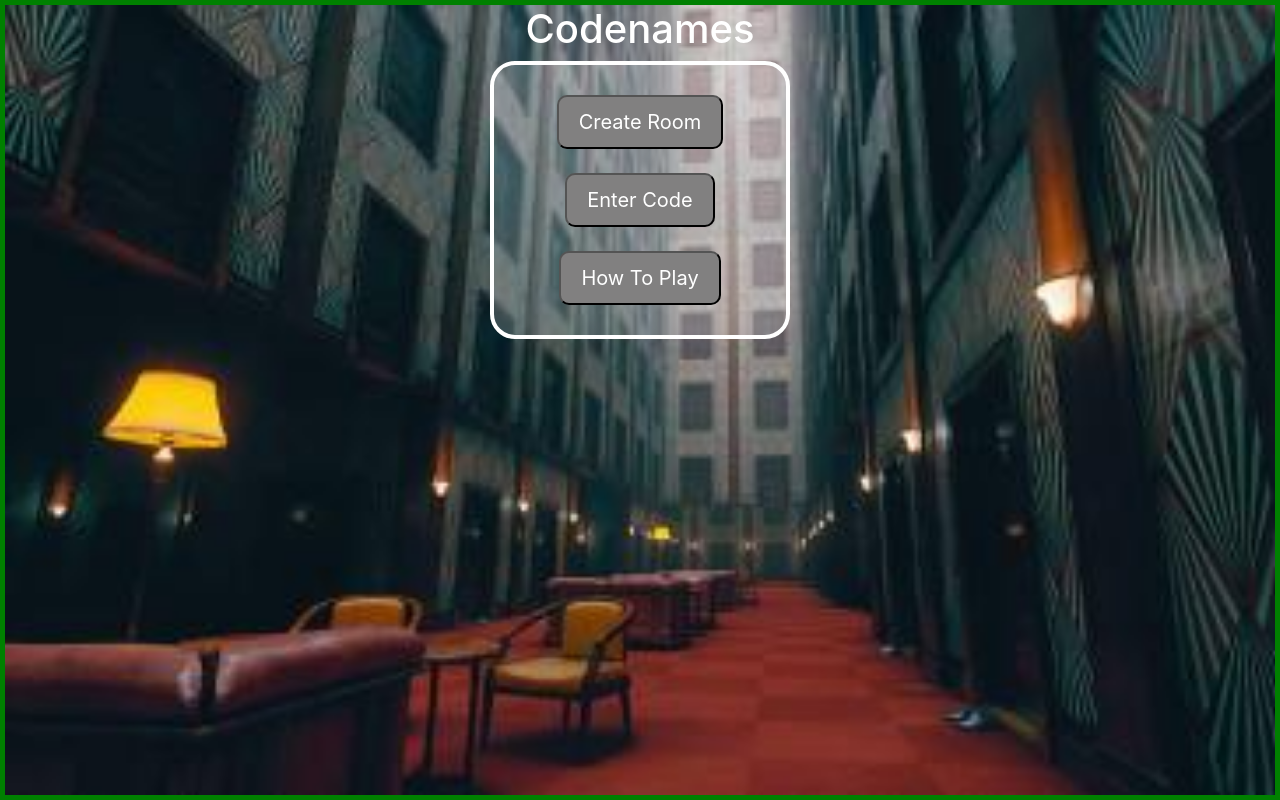
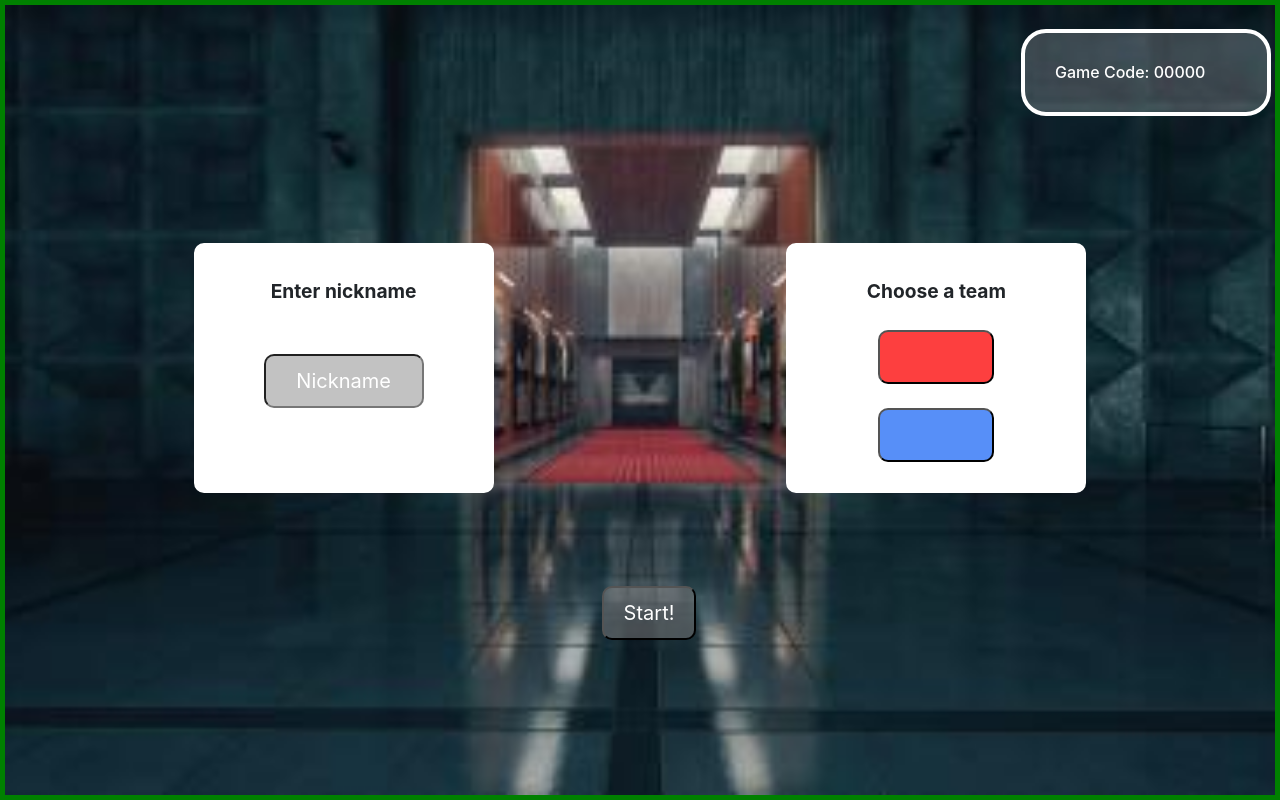
Before and after one commit to amyghotra/codenames, a React (Create React App) app in the folder codenames/: page /userinfo in a window 1280 px wide. Built offline with nearby package versions, Linux system fonts and the light colour scheme.

Commit message:
UserInfo Page Updated

```diff
--- a/codenames/src/App.js
+++ b/codenames/src/App.js
@@ -2,7 +2,8 @@ import React, { Component } from 'react';
 // import axios from 'axios';
 
 import './App.css';
-import Landing from './Components/Landing.js';
+//import Landing from './Components/Landing.js';
+import UserInfo from './Components/UserInfo/UserInfo'; // Dan added
 
 
 class App extends Component {
@@ -28,8 +29,9 @@ class App extends Component {
   render() {
     return (
       <div className="App">
-
-        <Landing />
+        {/*  <UserInfo /> */}
+        <UserInfo />
+       {/* <Landing /> Dan added */}
       </div>
     );
   }
--- /dev/null
+++ b/codenames/src/Components/UserInfo/UserInfo.css
@@ -0,0 +1,124 @@
+.userInfo{
+    background-image: url(../../Images/userinfo.jpg);
+    display: table;
+    background-repeat: no-repeat;
+    background-size: cover;
+    background-position: center center;
+    align-items: center;
+    height: 100%;
+    width: 100%;
+}
+
+html, body{ /* Add this to fill out the page without using px */
+    margin: 0;
+    height: 100%;
+}
+
+.gameCode{
+    background: rgba(255, 255, 255, 0.2);
+    border-radius: 25px;
+    margin-left: 80%;
+    height: fit-content;
+    width: 250px;
+    display: flex;
+    flex-direction: row;
+    align-items: center;
+    border: 4px solid rgb(255, 255, 255);
+    padding: 30px;
+    color:white;
+
+}
+
+.box-userInfo-left{
+    background:white;
+    border-radius: 10px;
+    margin: auto;
+    height: 250px; /* Changed from fit-content */
+    width: 300px;
+    display: flex;
+    flex-direction: column;
+    border: 4px solid rgb(255, 255, 255);
+    align-items: center;
+    padding: 30px;
+    float: left; /* Put on left side of form */
+    margin-left: 10%; /* Add a margin of blank space to the left side, using percentage of the page */
+}
+
+.box-userInfo-right{
+    background:white;
+    border-radius: 10px;
+    margin: auto;
+    height: 250px; /* Changed from fit-content */
+    width: 300px;
+    display: flex;
+    flex-direction: column;
+    border: 4px solid rgb(255, 255, 255);
+    align-items: center;
+    padding: 30px;
+    float: right; /* Put on right side of form */
+    margin-right: 10%; /* Add margin of blank space to right side, using percentage of the page */
+}
+
+.container {
+    margin-top: 10%; /* Add some space between elements */
+    text-align: center;
+    align-items: center;
+}
+
+.startBtn{
+    text-decoration: none;
+    position: absolute;
+    bottom: 20%;
+    left: 47%; /* Puts 47% of screen to the left of the start of the button. Not sure if this truly centers it */
+    padding: 10px 20px;
+    font-size: 1.25rem;
+    border-radius: 10px;
+    background-color: rgba(129, 128, 128, 0.5);
+    color: rgb(255, 255, 255);
+}
+
+.prompt{
+    display: table-cell;
+    font-size:1.2em;
+    font-weight: bold;
+}
+
+::placeholder{
+    color:white;
+}
+
+.nickname{
+    display: table-cell;
+    text-decoration: none;
+    padding: 10px 20px;
+    width: 69%;
+    font-size: 1.25rem;
+    border-radius: 10px;
+    background-color: rgb(194, 194, 194);
+    color: rgb(255, 255, 255);
+    text-align: center;
+}
+
+.red{
+    display: inline;
+    text-decoration: none;
+    padding: 10px 20px;
+    width: 50%;
+    font-size: 1.25rem;
+    border-radius: 10px;
+    background-color: rgb(253, 63, 63);
+    color: rgb(255, 255, 255);
+    text-align: center;
+}
+
+.blue{
+    display: inline;
+    text-decoration: none;
+    padding: 10px 20px;
+    width: 50%;
+    font-size: 1.25rem;
+    border-radius: 10px;
+    background-color: rgb(87, 143, 248);
+    color: rgb(255, 255, 255);
+    text-align: center;
+}
--- /dev/null
+++ b/codenames/src/Components/UserInfo/UserInfo.js
@@ -0,0 +1,25 @@
+import React from 'react'
+import './UserInfo.css'
+
+function UserInfo(){
+    return(
+        <div className="userInfo">
+            <br />
+            <h6 className="gameCode"> Game Code: 00000 </h6>
+            <form className="container">
+                <div className="box-userInfo-left">
+                    <label className="prompt">Enter nickname</label><br/><br/>
+                    <input className="nickname" type="text" placeholder="Nickname" spellCheck="false"></input><br/>
+                </div>
+                <div className="box-userInfo-right">
+                    <label className="prompt">Choose a team</label><br/>
+                    <input className="red" type="button"></input><br/>
+                    <input className="blue" type="button"></input><br/>
+                </div>
+                <button className="startBtn">Start!</button>
+            </form>
+        </div>
+    )
+}
+
+export default UserInfo
```
Also changed, not shown: codenames/public/style.css (added, +15 -0 lines), codenames/src/Images/userinfo.jpg (added).
